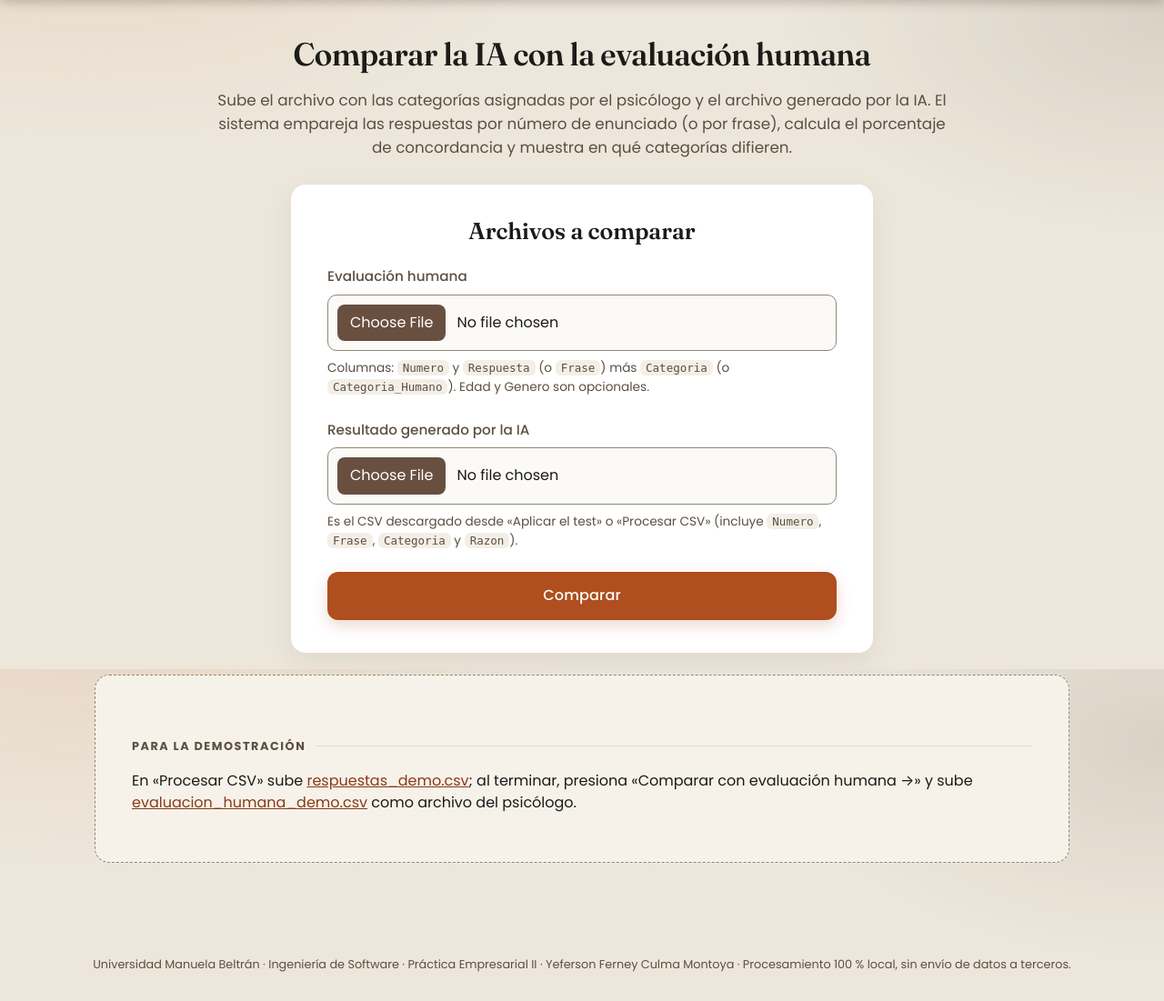
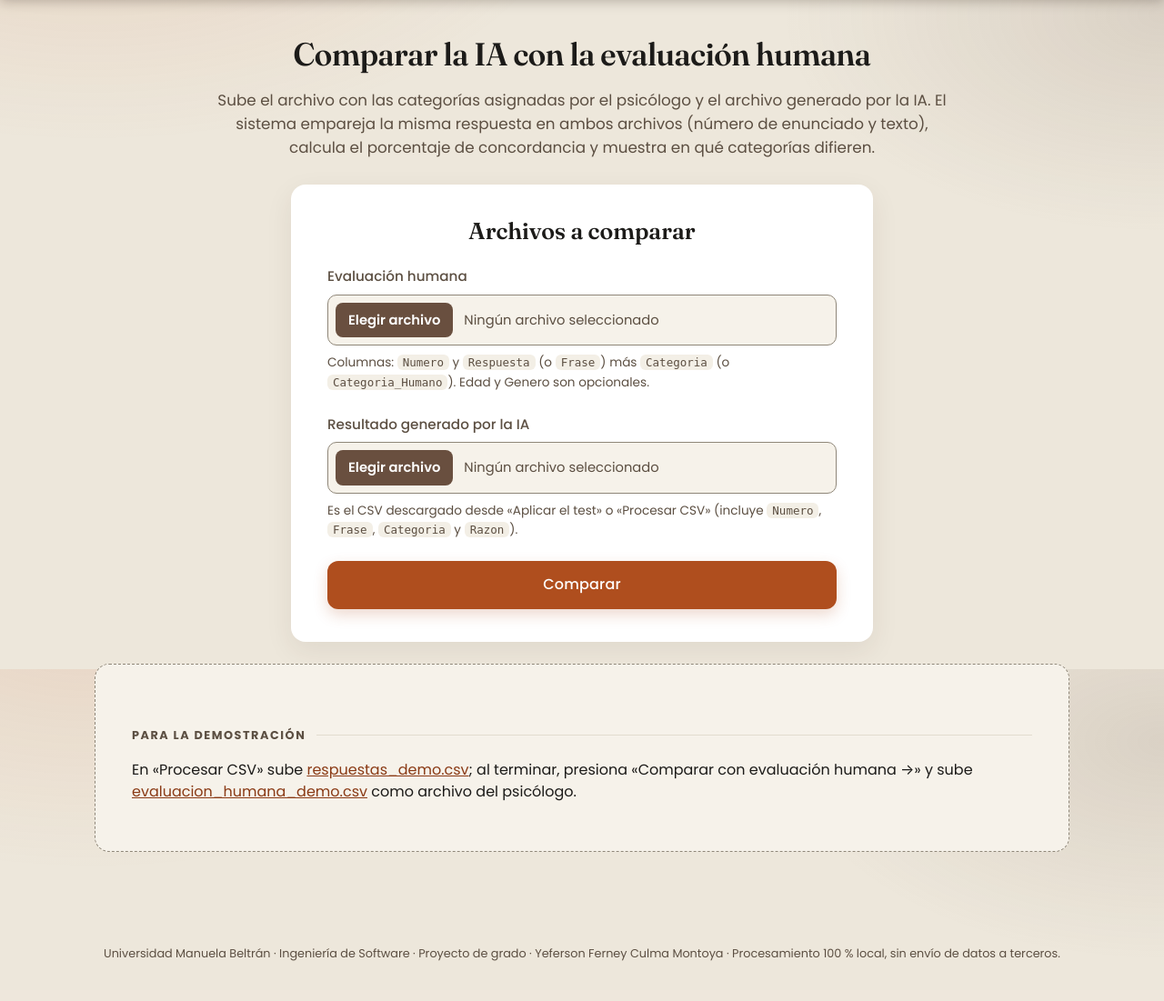
Before and after one commit to UMBYefersonCulma/optimizacion-llm-sacks, a Flask app: page /comparar_resultados in a window 1280 px wide. Shown: the part 64-1165 px from the top of the page at 91% size. After the commit the page ends 1121 px from the top, so only its background shows below. Run offline with Flask 3, Linux system fonts and the light colour scheme; data that the repository does not hold is empty.

Commit message:
Ajustes finales tras la revisión completa de la app
- Comparación IA vs. psicólogos: empareja la misma respuesta (enunciado + texto)
  y calcula la concordancia solo sobre pares; si no hay coincidencias, avisa.
- Razón del modelo: se quita la mención a «marco negativo» en enunciados que no lo tienen.
- Selector de archivos en español (antes «Choose file»).
- Estimación de tiempo realista (5 s por frase) y formato «1 min».
- Se quita la franja de foto borrosa de los resultados; pie de página «Proyecto de grado».

Co-Authored-By: Claude Opus 5.5 <noreply@anthropic.com>

```diff
--- a/app.py
+++ b/app.py
@@ -49,7 +49,7 @@ app.config["TEMPLATES_AUTO_RELOAD"] = True
 CATEGORIAS = list(sacks_llm.CATEGORIAS)
 PUERTO = int(os.environ.get("SACKS_PORT", "5050"))  # 5000 lo ocupa AirPlay en macOS
 COLUMNAS_SALIDA = ["Numero", "Enunciado", "Respuesta", "Frase", "Edad", "Genero", "Categoria", "Razon", "Fuente"]
-SEG_POR_FRASE = 13  # estimación inicial; se ajusta con las duraciones reales
+SEG_POR_FRASE = 5  # estimación inicial (mediana medida ≈ 3,5 s); se ajusta con las duraciones reales
 
 # Modos del test: cuántos enunciados se aplican (los primeros N, como en la referencia de la Práctica III)
 MODOS = {
@@ -511,6 +511,7 @@ def _tabla_comparacion(df: pd.DataFrame, col_cat: str, col_razon: str | None) ->
         "Genero": genero_col,
         "Categoria": df[col_cat].map(sacks_llm.normalizar_categoria),
         "Razon": df[col_razon].map(_texto) if col_razon and col_razon in df.columns else "",
+        "Respuesta": df["Respuesta"].map(_texto) if "Respuesta" in df.columns else "",
     })
     # Si viene Numero + Respuesta pero no Frase, construimos la frase completa.
     if "Respuesta" in df.columns and "Numero" in df.columns:
@@ -560,8 +561,18 @@ def comparar_resultados():
     avisos = []
     tiene_numero = (h["Numero"] != "").all() and (i["Numero"] != "").all()
     tiene_frase = (h["Frase"] != "").all() and (i["Frase"] != "").all()
+    tiene_respuesta = (h["Respuesta"] != "").all() and (i["Respuesta"] != "").all()
     if tiene_numero or tiene_frase:
-        if tiene_numero:
+        # Se empareja la MISMA respuesta: número de enunciado + texto, para no cruzar personas distintas.
+        if tiene_numero and tiene_respuesta:
+            modo = "por enunciado y respuesta"
+            h["_k"] = h["Numero"].astype(str) + "|" + h["Respuesta"].map(_clave)
+            i["_k"] = i["Numero"].astype(str) + "|" + i["Respuesta"].map(_clave)
+        elif tiene_numero and tiene_frase:
+            modo = "por enunciado y frase"
+            h["_k"] = h["Numero"].astype(str) + "|" + h["Frase"].map(_clave)
+            i["_k"] = i["Numero"].astype(str) + "|" + i["Frase"].map(_clave)
+        elif tiene_numero:
             modo = "por número de enunciado"
             h["_k"], i["_k"] = h["Numero"], i["Numero"]
         else:
@@ -574,8 +585,14 @@ def comparar_resultados():
             comparado["Frase"] = comparado["Frase_ia"]
             comparado = comparado.drop(columns=["Frase_ia"])
         sin_par = int(comparado["Categoria_IA"].isna().sum())
+        if sin_par == len(comparado):
+            raise DatosInvalidos("Ninguna respuesta del archivo humano aparece en el archivo de la IA. Verifica que "
+                                 "ambos archivos tengan las mismas respuestas (por ejemplo, respuestas_demo.csv procesado "
+                                 "con «Procesar CSV» y evaluacion_humana_demo.csv).")
         if sin_par:
-            avisos.append(f"{sin_par} respuesta(s) del archivo humano no aparecen en el archivo de la IA.")
+            avisos.append(f"{sin_par} respuesta(s) del archivo humano no aparecen con el mismo texto en el archivo "
+                          "de la IA; se excluyeron del cálculo.")
+            comparado = comparado[comparado["Categoria_IA"].notna()].reset_index(drop=True)
     else:
         modo = "por posición"
         if len(h) != len(i):
--- a/static/style.css
+++ b/static/style.css
@@ -101,6 +101,13 @@ input[type="text"], input[type="number"], textarea, select, input[type="file"] {
   border: 1px solid var(--borde-ui); background: #fbfaf7; width: 100%; transition: border-color .2s ease, background .2s ease;
 }
 input[type="file"] { padding: 10px; cursor: pointer; }
+.archivo-campo { position: relative; display: flex; align-items: center; gap: 12px; flex-wrap: wrap; width: 100%; padding: 8px; border: 1px solid var(--borde-ui); border-radius: 10px; background: var(--fondo-2); }
+.archivo-campo .archivo-nativo { position: absolute; left: 12px; bottom: 6px; width: 1px; height: 1px; padding: 0; border: 0; opacity: 0; }
+.archivo-boton { display: inline-block; margin: 0; padding: 8px 14px; border-radius: 8px; background: var(--cabecera); color: #fff; font-weight: 600; font-size: .92rem; cursor: pointer; }
+.archivo-boton:hover { filter: brightness(1.12); }
+.archivo-campo:has(.archivo-nativo:focus-visible) { outline: 3px solid var(--acento-oscuro); outline-offset: 2px; }
+.archivo-nombre { color: var(--tinta-suave); font-size: .92rem; word-break: break-all; }
+.archivo-campo.con-archivo .archivo-nombre { color: var(--tinta); font-weight: 600; }
 input[type="file"]::file-selector-button { font: inherit; margin-right: 12px; padding: 8px 14px; border-radius: 8px; border: 0; background: var(--cabecera); color: #fff; cursor: pointer; }
 input:focus, textarea:focus, select:focus { border-color: var(--acento); background: #fff; }
 input:focus-visible, textarea:focus-visible, select:focus-visible, .respuesta-inline:focus-visible { outline: 3px solid var(--acento-oscuro); outline-offset: 2px; }
@@ -185,14 +192,12 @@ input[type="submit"]:disabled, .boton:disabled { background: var(--boton-espera)
 .progreso-barra { height: 12px; background: #f0ebe2; border-radius: 999px; overflow: hidden; border: 1px solid var(--borde); margin: 18px 0 8px; }
 .progreso-relleno { height: 100%; background: linear-gradient(90deg, var(--acento), var(--acento-claro)); transition: width .8s ease; }
 .progreso-texto { color: var(--tinta-suave); margin: 0 0 16px; }
-.banda-foto { height: 110px; border-radius: 12px; background: var(--foto-cuaderno) center 55% / cover; margin: 28px 0 8px; position: relative; }
-.banda-foto::after { content: ""; position: absolute; inset: 0; border-radius: 12px; background: linear-gradient(90deg, rgba(105,79,63,.55), rgba(105,79,63,0)); }
 
 /* ── asistente del test ── */
 .wizard { max-width: 900px; text-align: center; }
 .wizard h1 { margin-top: 14px; }
 .pasos { display: inline-flex; align-items: center; gap: 8px; background: var(--fondo-2); border: 1px solid var(--borde); border-radius: 999px; padding: 6px; list-style: none; margin: 0; }
-.paso { display: inline-flex; align-items: center; gap: 8px; padding: 8px 16px; border-radius: 999px; font-size: .9rem; font-weight: 500; color: var(--tinta-suave); }
+.paso { display: inline-flex; align-items: center; gap: 8px; white-space: nowrap; padding: 8px 16px; border-radius: 999px; font-size: .9rem; font-weight: 500; color: var(--tinta-suave); }
 .paso-num { width: 24px; height: 24px; border-radius: 50%; background: #e4ddd0; display: inline-grid; place-items: center; font-size: .78rem; font-weight: 700; }
 .paso.activo { background: var(--acento); color: #fff; box-shadow: 0 6px 16px rgba(175, 78, 30, .3); }
 .paso.activo .paso-num { background: rgba(255, 255, 255, .28); color: #fff; }
@@ -330,7 +335,7 @@ html.a11y-contraste .badge { border-width: 2px; }
 html.a11y-contraste .tarjeta, html.a11y-contraste .panel-a11y, html.a11y-contraste .pregunta-menu, html.a11y-contraste .area, html.a11y-contraste .kpi { border: 2px solid #000; }
 html.a11y-contraste input, html.a11y-contraste textarea, html.a11y-contraste select { border: 2px solid #000; background: #fff; }
 html.a11y-contraste .boton.secundario, html.a11y-contraste .chip, html.a11y-contraste .btn-a11y, html.a11y-contraste .a11y-paso { border: 2px solid #000; background: #fff; color: #000; }
-html.a11y-contraste .portada-foto, html.a11y-contraste .banda-foto { display: none; }
+html.a11y-contraste .portada-foto { display: none; }
 html.a11y-contraste .portada { grid-template-columns: 1fr; }
 html.a11y-oscuro { color-scheme: dark; --fondo: #15130f; --fondo-2: #1f1b16; --blanco: #26211b; --tinta: #f3ede3; --tinta-suave: #cdbfae; --acento: #e0733f; --acento-oscuro: #f0905f; --acento-claro: #f0905f;
   --cabecera: #0f0d0a; --cabecera-texto: #f3ede3; --borde: #3a332b; --borde-ui: #9a8f80; --inactivo: #9a9a9a; --boton-espera: #7a4a2b;
@@ -351,7 +356,7 @@ html.a11y-oscuro .btn-a11y { background: #332b23; color: var(--tinta); }
 html.a11y-oscuro code, html.a11y-oscuro kbd { background: #332b23; }
 html.a11y-oscuro .paso-num { background: #3a332b; }
 html.a11y-invertido { filter: invert(1) hue-rotate(180deg); background: #000; }
-html.a11y-invertido img, html.a11y-invertido .portada-foto, html.a11y-invertido .banda-foto { filter: invert(1) hue-rotate(180deg); }
+html.a11y-invertido img, html.a11y-invertido .portada-foto { filter: invert(1) hue-rotate(180deg); }
 html.a11y-gris { filter: grayscale(1); }
 /* tipografías */
 html.a11y-fuente-atkinson body, html.a11y-fuente-atkinson .pregunta-enunciado, html.a11y-fuente-atkinson .respuesta-inline, html.a11y-fuente-atkinson h1, html.a11y-fuente-atkinson h2, html.a11y-fuente-atkinson .enunciado-inline, html.a11y-fuente-atkinson .kpi-valor, html.a11y-fuente-atkinson .modo-frases, html.a11y-fuente-atkinson .marca-texto, html.a11y-fuente-atkinson .portada-cita { font-family: 'Atkinson Hyperlegible Next', 'Atkinson Hyperlegible', Verdana, sans-serif; font-variation-settings: normal; }
--- a/templates/base.html
+++ b/templates/base.html
@@ -73,7 +73,7 @@
 </main>
 
 <footer class="pie" role="contentinfo">
-  Universidad Manuela Beltrán · Ingeniería de Software · Práctica Empresarial II ·
+  Universidad Manuela Beltrán · Ingeniería de Software · Proyecto de grado ·
   Yeferson Ferney Culma Montoya · Procesamiento 100 % local, sin envío de datos a terceros.
 </footer>
 
@@ -91,7 +91,7 @@
   (function () {
     function mensaje(el) {
       var v = el.validity;
-      if (v.valueMissing) return el.tagName === 'SELECT' ? 'Selecciona una opción de la lista.' : 'Este campo es obligatorio.';
+      if (v.valueMissing) return el.tagName === 'SELECT' ? 'Selecciona una opción de la lista.' : (el.type === 'file' ? 'Selecciona un archivo CSV.' : 'Este campo es obligatorio.');
       if (v.rangeUnderflow) return 'El valor mínimo es ' + el.min + '.';
       if (v.rangeOverflow) return 'El valor máximo es ' + el.max + '.';
       if (v.badInput || v.stepMismatch) return 'Escribe un número entero.';
@@ -102,6 +102,20 @@
     document.addEventListener('input', function (e) { if (e.target.setCustomValidity) e.target.setCustomValidity(''); }, true);
     document.addEventListener('change', function (e) { if (e.target.setCustomValidity) e.target.setCustomValidity(''); }, true);
   })();
+  // Selector de archivos en español: el botón nativo («Choose file») depende del idioma del navegador.
+  document.querySelectorAll('input[type=file]').forEach(function (inp) {
+    var caja = document.createElement('div'); caja.className = 'archivo-campo';
+    inp.parentNode.insertBefore(caja, inp); caja.appendChild(inp); inp.classList.add('archivo-nativo');
+    var boton = document.createElement('label'); boton.className = 'archivo-boton'; boton.htmlFor = inp.id; boton.textContent = 'Elegir archivo';
+    var nombre = document.createElement('span'); nombre.className = 'archivo-nombre'; nombre.setAttribute('aria-live', 'polite');
+    nombre.textContent = 'Ningún archivo seleccionado';
+    caja.appendChild(boton); caja.appendChild(nombre);
+    inp.addEventListener('change', function () {
+      var hay = inp.files && inp.files.length;
+      nombre.textContent = hay ? inp.files[0].name : 'Ningún archivo seleccionado';
+      caja.classList.toggle('con-archivo', !!hay);
+    });
+  });
   // Overlay de carga en formularios que llaman al modelo (evita doble clic y pantalla "congelada").
   document.querySelectorAll('form[data-cargando]').forEach(function (form) {
     form.addEventListener('submit', function (e) {
--- a/templates/comparar_resultados.html
+++ b/templates/comparar_resultados.html
@@ -4,7 +4,7 @@
 <section class="hero">
   <h1>Comparar la IA con la evaluación humana</h1>
   <p>Sube el archivo con las categorías asignadas por el psicólogo y el archivo generado por la IA.
-     El sistema empareja las respuestas por número de enunciado (o por frase), calcula el porcentaje de
+     El sistema empareja la misma respuesta en ambos archivos (número de enunciado y texto), calcula el porcentaje de
      concordancia y muestra en qué categorías difieren.</p>
 </section>
 
--- a/templates/procesar_csv.html
+++ b/templates/procesar_csv.html
@@ -24,7 +24,7 @@
 <section class="tarjeta suave">
   <h3>Archivos de ejemplo para la demostración</h3>
   <ul class="lista-descargas">
-    <li><a href="{{ url_for('ejemplos', nombre='respuestas_demo.csv') }}">respuestas_demo.csv</a> · 12 respuestas al test (Numero + Respuesta) que cubren varias áreas, incluido el caso «no tengo padre» (≈ 3 min).</li>
+    <li><a href="{{ url_for('ejemplos', nombre='respuestas_demo.csv') }}">respuestas_demo.csv</a> · 12 respuestas al test (Numero + Respuesta) que cubren varias áreas, incluido el caso «no tengo padre» (≈ 1 min).</li>
     <li><a href="{{ url_for('ejemplos', nombre='evaluacion_humana_demo.csv') }}">evaluacion_humana_demo.csv</a> · las mismas 12 respuestas con la categoría asignada por el evaluador humano, para el flujo de comparación.</li>
     <li><a href="{{ url_for('ejemplos', nombre='frases_demo.csv') }}">frases_demo.csv</a> · 8 frases sueltas ya completas (formato <code>Frase</code>).</li>
   </ul>
--- a/templates/progreso.html
+++ b/templates/progreso.html
@@ -29,7 +29,7 @@
   var clases = {POSITIVA:'positiva', NEGATIVA:'negativa', AMBIGUA:'ambigua', ERROR:'error'};
   function badge(c) { var k = clases[c] || 'vacio'; return '<span class="badge badge-' + k + '">' + (c || 'Sin resultado') + '</span>'; }
   function esc(s) { return String(s == null ? '' : s).replace(/[&<>"]/g, function (m) { return {'&':'&amp;','<':'&lt;','>':'&gt;','"':'&quot;'}[m]; }); }
-  function fmt(s) { if (s == null) return '…'; var m = Math.floor(s / 60), r = s % 60; return (m ? m + ' min ' : '') + r + ' s'; }
+  function fmt(s) { if (s == null) return '…'; var m = Math.floor(s / 60), r = s % 60; return m ? (m + ' min' + (r ? ' ' + r + ' s' : '')) : r + ' s'; }
   function frase(u) {
     if (u.Enunciado) return '<span class="enunciado-inline">' + esc(u.Enunciado) + '</span> ' + esc(u.Respuesta);
     return esc(u.Frase);
--- a/templates/resultados.html
+++ b/templates/resultados.html
@@ -32,7 +32,6 @@
   <h3>Distribución emocional general <button type="button" class="chip btn-escuchar" id="btn-escuchar-resumen" aria-label="Escuchar el resumen en voz alta">🔊 Escuchar resumen</button></h3>
   {{ barras(dist) }}
 
-  <div class="banda-foto" role="presentation"></div>
   <h3>Detalle por frase</h3>
   <div class="tabla-scroll">
     <table class="tabla">
```
Also changed, not shown: sacks_llm.py (+30 -0 lines), README.md.
